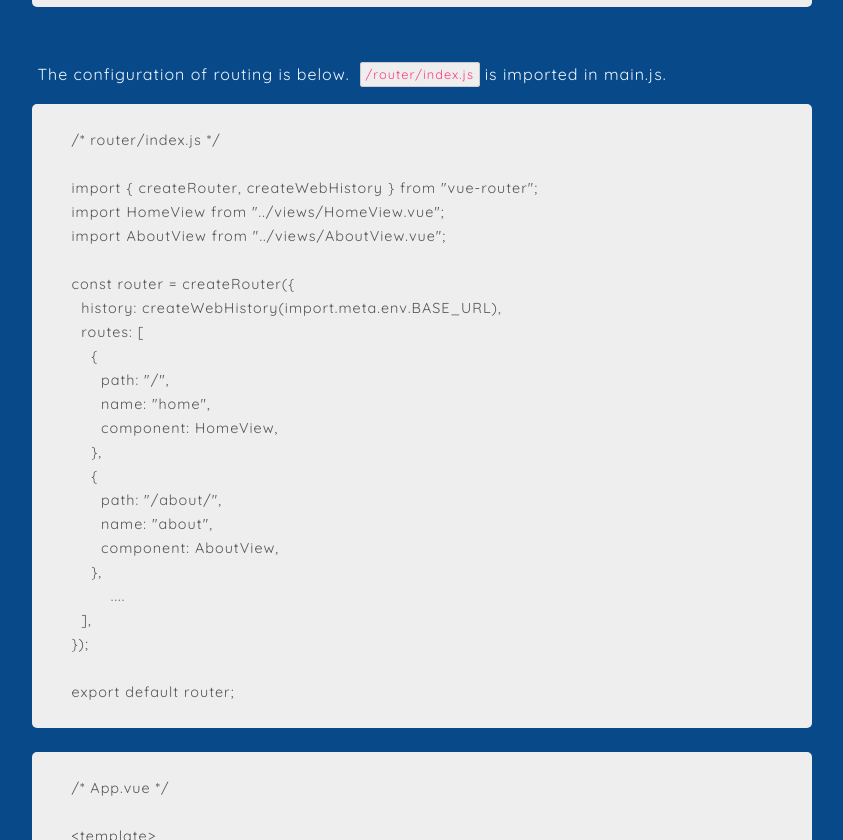
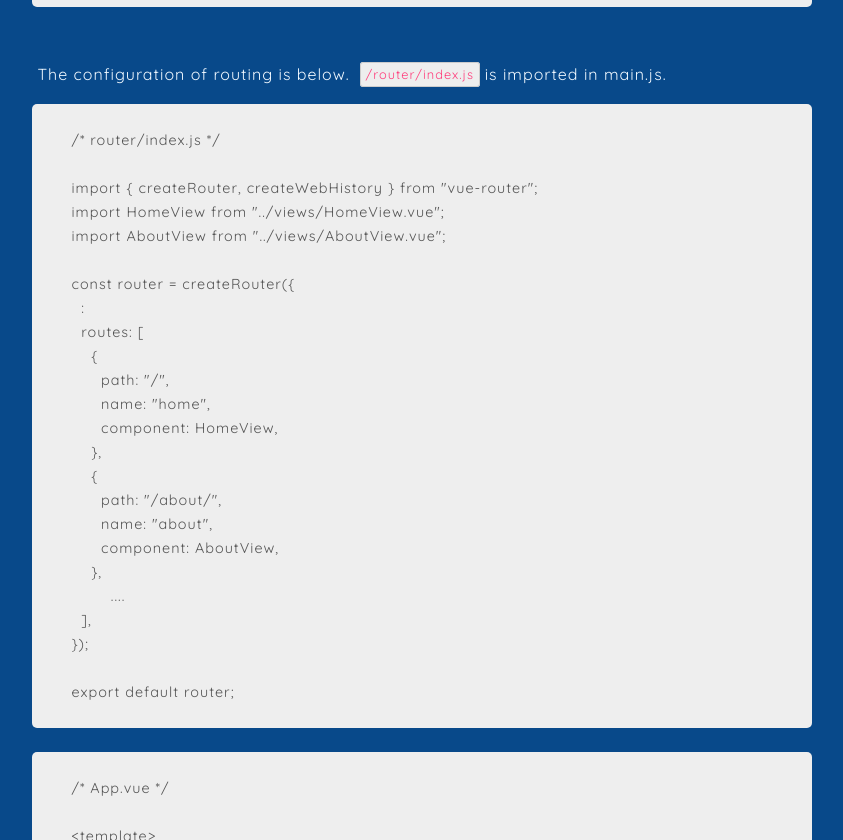
Before and after one commit to azusaw/chat-app, a Vue app in the folder front/: page /summary in a window 1280 px wide. Shown: the part 11160-12000 px from the top of the page, without its empty margins (218-1061 px from the left). Built offline with nearby package versions, Linux system fonts and the light colour scheme.

Commit message:
ERROR: delete import.meta.env.BASE_URL

```diff
--- a/front/src/views/SummaryView.vue
+++ b/front/src/views/SummaryView.vue
@@ -540,7 +540,7 @@ export default {
         import AboutView from "../views/AboutView.vue";
 
         const router = createRouter({
-          history: createWebHistory(import.meta.env.BASE_URL),
+          :
           routes: [
             {
               path: "/",
```
